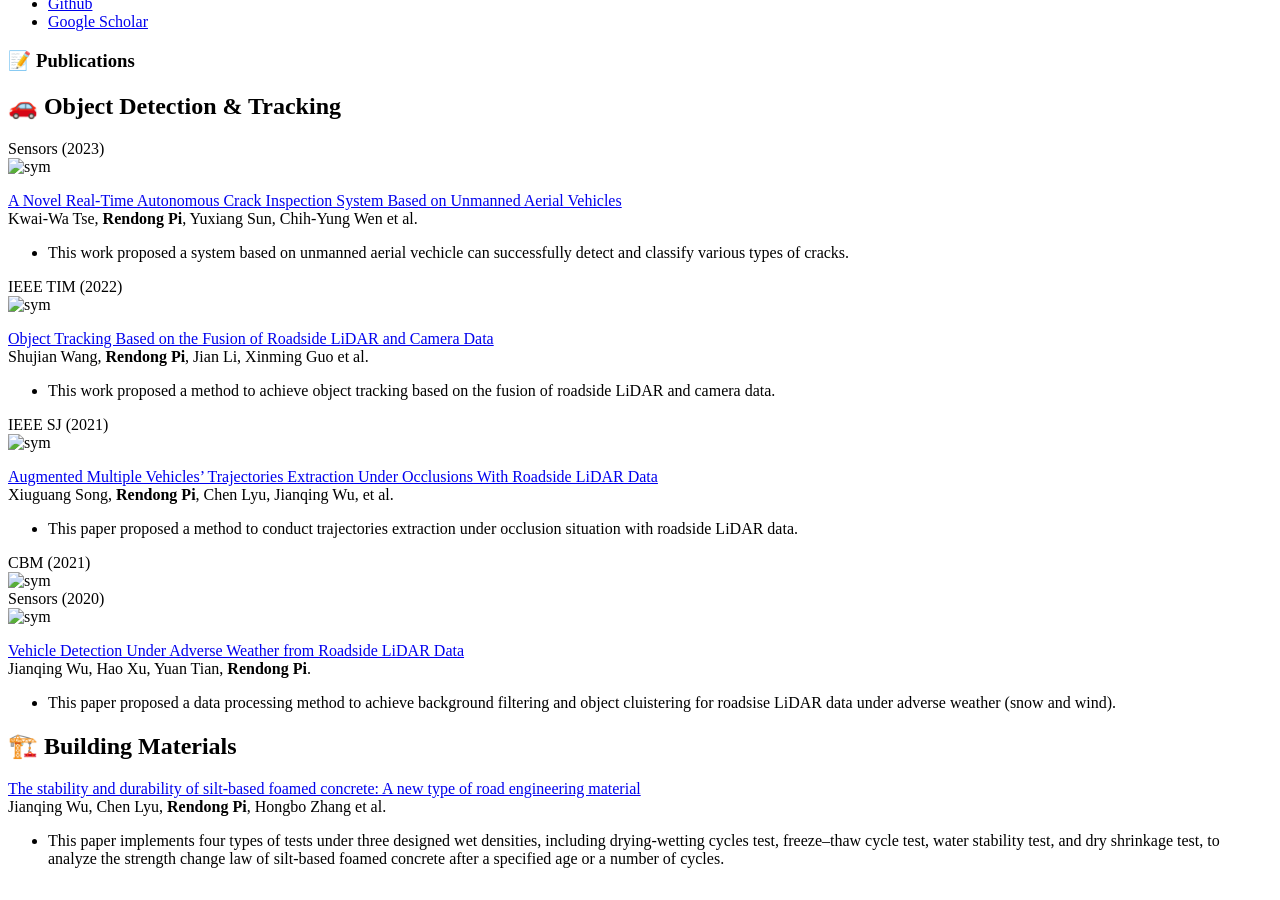
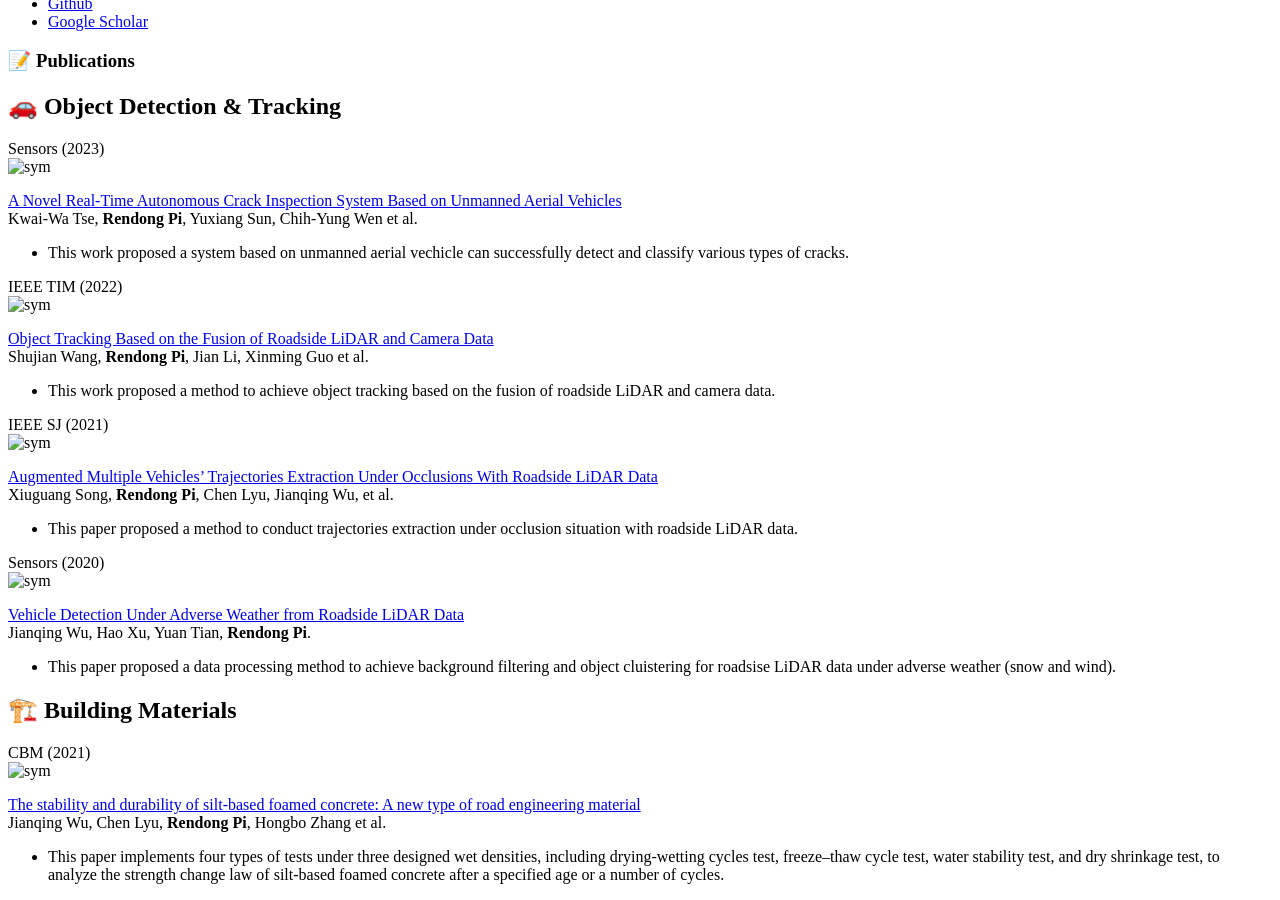
Before and after one commit to Devin-Pi/Devin-Pi.github.io, a Jekyll site: the page built from _pages/includes/pub.md, in a window 1280 px wide and 900 px high, scrolled down 697 px. Built offline with Jekyll 4.4.1, drawn with Linux system fonts in a browser that asks for light colours; our own code applies the rules of GitHub Pages for plain Markdown files.

Commit message:
pub revised

```diff
--- a/_pages/includes/pub.md
+++ b/_pages/includes/pub.md
@@ -38,10 +38,6 @@ Xiuguang Song, **Rendong Pi**, Chen Lyu, Jianqing Wu, et al. <strong><span class
 </div>
 
 
-<div class='paper-box'><div class='paper-box-image'><div><div class="badge">CBM (2021)</div><img src='images/paper_6.png' alt="sym" width="100%"></div></div>
-<div class='paper-box-text' markdown="1">
-
-
 
 <div class='paper-box'><div class='paper-box-image'><div><div class="badge">Sensors (2020)</div><img src='images/paper_3.png' alt="sym" width="100%"></div></div>
 <div class='paper-box-text' markdown="1">
@@ -53,7 +49,13 @@ Jianqing Wu, Hao Xu, Yuan Tian, **Rendong Pi**. <strong><span class='show_paper_
 </div>
 </div>
 
+
+
 ## 🏗️ Building Materials
+
+<div class='paper-box'><div class='paper-box-image'><div><div class="badge">CBM (2021)</div><img src='images/paper_6.png' alt="sym" width="100%"></div></div>
+<div class='paper-box-text' markdown="1">
+
 [The stability and durability of silt-based foamed concrete: A new type of road engineering material](https://www.sciencedirect.com/science/article/pii/S0950061821024296) \\
 Jianqing Wu, Chen Lyu, **Rendong Pi**, Hongbo Zhang et al. <strong><span class='show_paper_citations' data='dpj67PAAAAAJ:u5HHmVD_uO8C'></span></strong>
 - This paper implements four types of tests under three designed wet densities, including drying-wetting cycles test, freeze–thaw cycle test, water stability test, and dry shrinkage test, to analyze the strength change law of silt-based foamed concrete after a specified age or a number of cycles.
```
